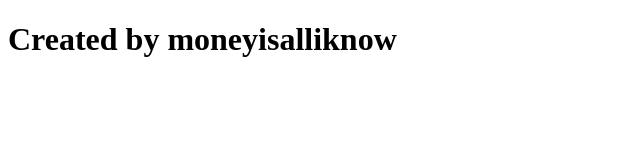
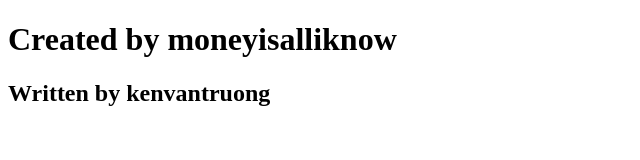
Before and after one commit to kenvantruong/git-practice, a plain HTML site: page index.html in a window 1280 px wide. Shown: the whole page, without its empty margins (0-640 px from the left). Drawn offline with Linux system fonts and the light colour scheme.

Commit message:
kenvantruong: added h2

```diff
--- a/index.html
+++ b/index.html
@@ -8,5 +8,6 @@
 </head>
 <body>
   <h1>Created by moneyisalliknow</h1>
+  <h2>Written by kenvantruong</h2>
 </body>
 </html>
```
